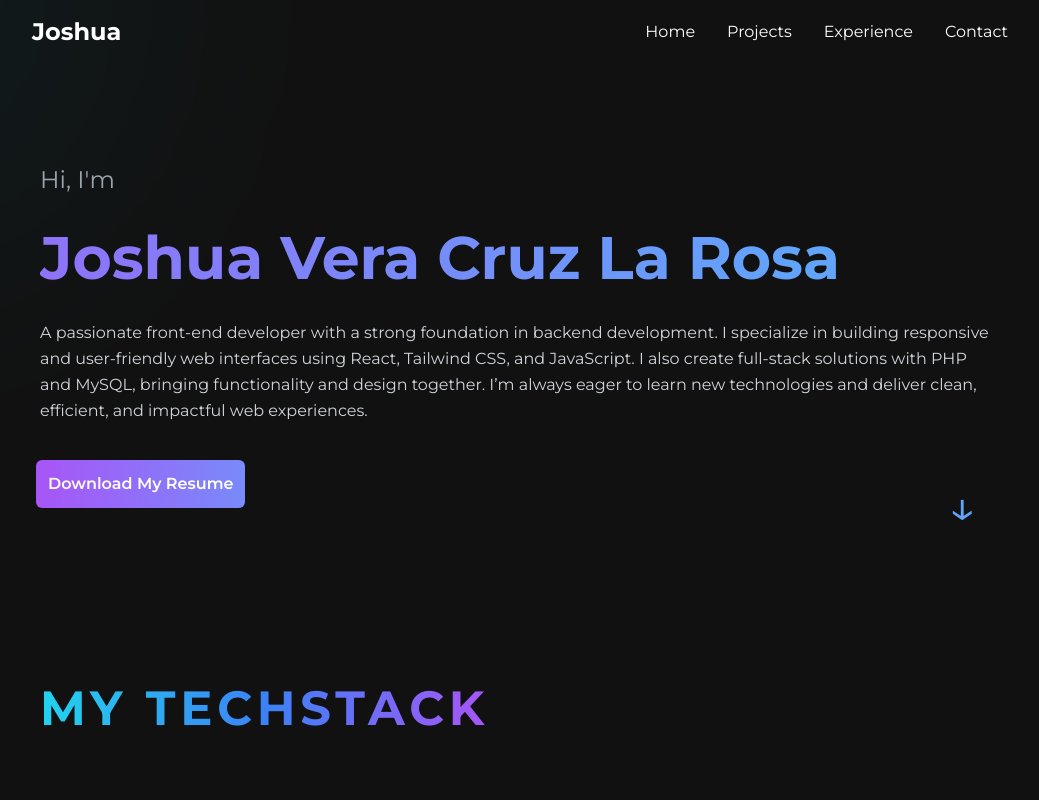
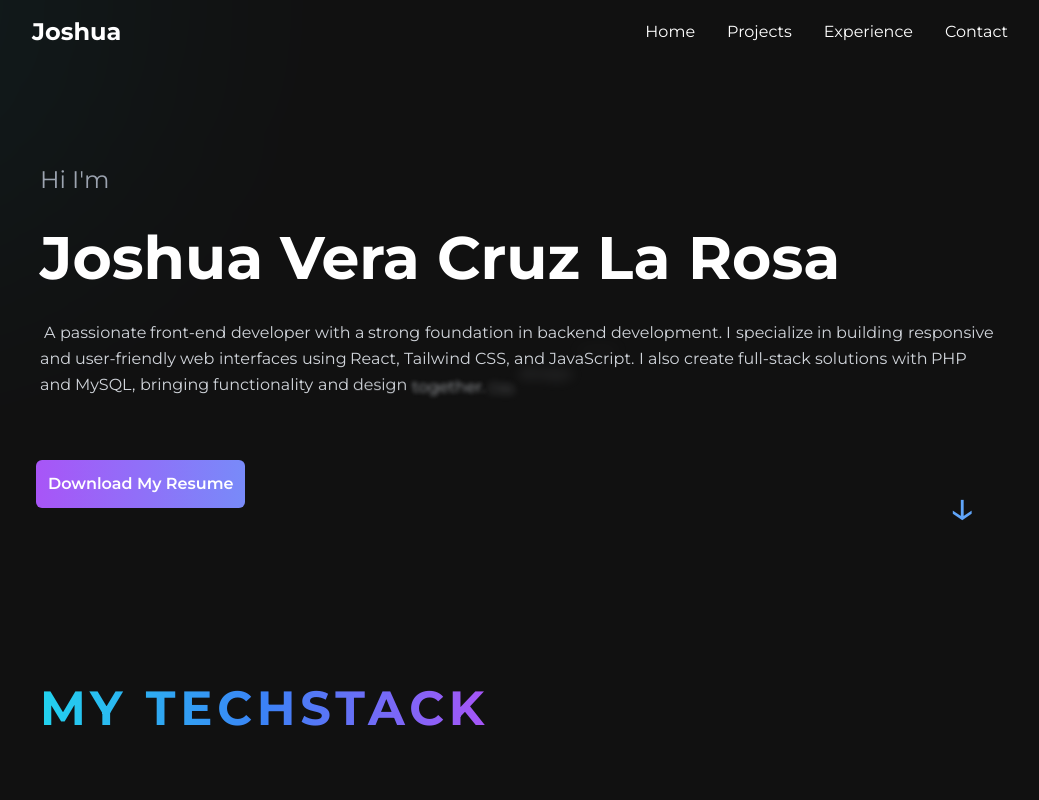
Before and after one commit to Jshgit-hub/Portfolio, a React (Vite) app: page / in a window 1280 px wide. Shown: the top 800 px of the page, without its empty margins (120-1159 px from the left). Built offline with nearby package versions, Linux system fonts and the light colour scheme.

Commit message:
WithNewAnimation

```diff
--- a/package.json
+++ b/package.json
@@ -12,6 +12,7 @@
   "dependencies": {
     "@vercel/analytics": "^1.5.0",
     "framer-motion": "^12.19.2",
+    "gsap": "^3.13.0",
     "react": "^19.1.0",
     "react-dom": "^19.1.0",
     "react-icons": "^5.5.0",
--- /dev/null
+++ b/src/components/BlurText.jsx
@@ -0,0 +1,115 @@
+import { motion } from 'framer-motion';
+import { useEffect, useRef, useState, useMemo } from 'react';
+
+const buildKeyframes = (from, steps) => {
+    const keys = new Set([
+        ...Object.keys(from),
+        ...steps.flatMap((s) => Object.keys(s)),
+    ]);
+
+    const keyframes = {};
+    keys.forEach((k) => {
+        keyframes[k] = [from[k], ...steps.map((s) => s[k])];
+    });
+    return keyframes;
+};
+
+const BlurText = ({
+    text = '',
+    delay = 200,
+    className = '',
+    animateBy = 'words',
+    direction = 'top',
+    threshold = 0.1,
+    rootMargin = '0px',
+    animationFrom,
+    animationTo,
+    easing = (t) => t,
+    onAnimationComplete,
+    stepDuration = 0.35,
+}) => {
+    const elements = animateBy === 'words' ? text.split(' ') : text.split('');
+    const [inView, setInView] = useState(false);
+    const ref = useRef(null);
+
+    useEffect(() => {
+        if (!ref.current) return;
+        const observer = new IntersectionObserver(
+            ([entry]) => {
+                if (entry.isIntersecting) {
+                    setInView(true);
+                    observer.unobserve(ref.current);
+                }
+            },
+            { threshold, rootMargin }
+        );
+        observer.observe(ref.current);
+        return () => observer.disconnect();
+        // eslint-disable-next-line react-hooks/exhaustive-deps
+    }, [threshold, rootMargin]);
+
+    const defaultFrom = useMemo(
+        () =>
+            direction === 'top'
+                ? { filter: 'blur(10px)', opacity: 0, y: -50 }
+                : { filter: 'blur(10px)', opacity: 0, y: 50 },
+        [direction]
+    );
+
+    const defaultTo = useMemo(
+        () => [
+            {
+                filter: 'blur(5px)',
+                opacity: 0.5,
+                y: direction === 'top' ? 5 : -5,
+            },
+            { filter: 'blur(0px)', opacity: 1, y: 0 },
+        ],
+        [direction]
+    );
+
+    const fromSnapshot = animationFrom ?? defaultFrom;
+    const toSnapshots = animationTo ?? defaultTo;
+
+    const stepCount = toSnapshots.length + 1;
+    const totalDuration = stepDuration * (stepCount - 1);
+    const times = Array.from({ length: stepCount }, (_, i) =>
+        stepCount === 1 ? 0 : i / (stepCount - 1)
+    );
+
+    return (
+        <p
+            ref={ref}
+            className={`blur-text ${className} flex flex-wrap`}
+        >
+            {elements.map((segment, index) => {
+                const animateKeyframes = buildKeyframes(fromSnapshot, toSnapshots);
+
+                const spanTransition = {
+                    duration: totalDuration,
+                    times,
+                    delay: (index * delay) / 1000,
+                };
+                (spanTransition).ease = easing;
+
+                return (
+                    <motion.span
+                        className="inline-block will-change-[transform,filter,opacity]"
+                        key={index}
+                        initial={fromSnapshot}
+                        animate={inView ? animateKeyframes : fromSnapshot}
+                        transition={spanTransition}
+                        onAnimationComplete={
+                            index === elements.length - 1 ? onAnimationComplete : undefined
+                        }
+                    >
+                        {segment === ' ' ? '\u00A0' : segment}
+                        {animateBy === 'words' && index < elements.length - 1 && '\u00A0'}
+                    </motion.span>
+                );
+            })}
+        </p>
+    );
+};
+
+export default BlurText;
--- a/src/pages/Home.jsx
+++ b/src/pages/Home.jsx
@@ -7,6 +7,8 @@
 import Experience from './Experience';
 import CustomCursor from '../components/customCursor';
 import ScrollVelocity from '../components/ScrollVelocity';
+import BlurText from '../components/Blurtext';
+
 import {
     FaPhp,
     FaJs,
@@ -20,7 +22,7 @@
     SiMysql,
     SiVite,
     SiExpress,
-} from 'react-icons/si'; // Import the ScrollVelocity component
+} from 'react-icons/si';
 
 // Import the new SocialLinks component
 import SocialLinks from '../components/SocialLinks';
@@ -156,13 +158,30 @@
             <CustomCursor />
 
             <section id='home' ref={heroRef} className="flex flex-col py-16 font-montserrat bg-brand items-start relative">
-                <p className="mt-5 justify-start text-xl md:text-2xl">Hi, I'm</p>
-                <h2 className="text-4xl justify-start md:text-6xl font-extrabold bg-gradient-to-r from-purple-500 via-blue-400 to-pink-400 bg-[length:300%_300%] animate-gradient bg-clip-text text-transparent mb-4">
-                    Joshua Vera Cruz La Rosa
-                </h2>
-                <p className="text-md text-gray-300 justify-start leading-relaxed">
-                    A passionate front-end developer with a strong foundation in backend development. I specialize in building responsive and user-friendly web interfaces using React, Tailwind CSS, and JavaScript. I also create full-stack solutions with PHP and MySQL, bringing functionality and design together. I’m always eager to learn new technologies and deliver clean, efficient, and impactful web experiences.
-                </p>
+                <BlurText
+                    text="Hi I'm"
+                    delay={150}
+                    animateBy="words"
+                    direction="top"
+                    className="mt-5 justify-start text-xl md:text-2xl"
+                />
+
+                <BlurText
+                    text="Joshua Vera Cruz La Rosa"
+                    delay={150}
+                    animateBy="words"
+                    direction="top"
+                    className="text-4xl md:text-6xl font-extrabold text-white mb-4 "
+                />
+
+                <BlurText
+                    text=" A passionate front-end developer with a strong foundation in backend development. I specialize in building responsive and user-friendly web interfaces using React, Tailwind CSS, and JavaScript. I also create full-stack solutions with PHP and MySQL, bringing functionality and design together. I’m always eager to learn new technologies and deliver clean, efficient, and impactful web experiences."
+                    delay={150}
+                    animateBy="words"
+                    direction="top"
+                    className="text-md text-gray-300 justify-start leading-relaxed"
+                />
+
 
                 <button
                     className={`p-3 ml-3 rounded-md mt-5 bg-gradient-to-r from-purple-500 via-blue-400 to-pink-400 bg-[length:300%_300%] text-white font-semibold flex items-center justify-center gap-2 transition-all duration-300 ${isLoading ? 'opacity-70 cursor-not-allowed' : ''
```
Also changed, not shown: 1 other file (tests, documents, lock files or other folders).
